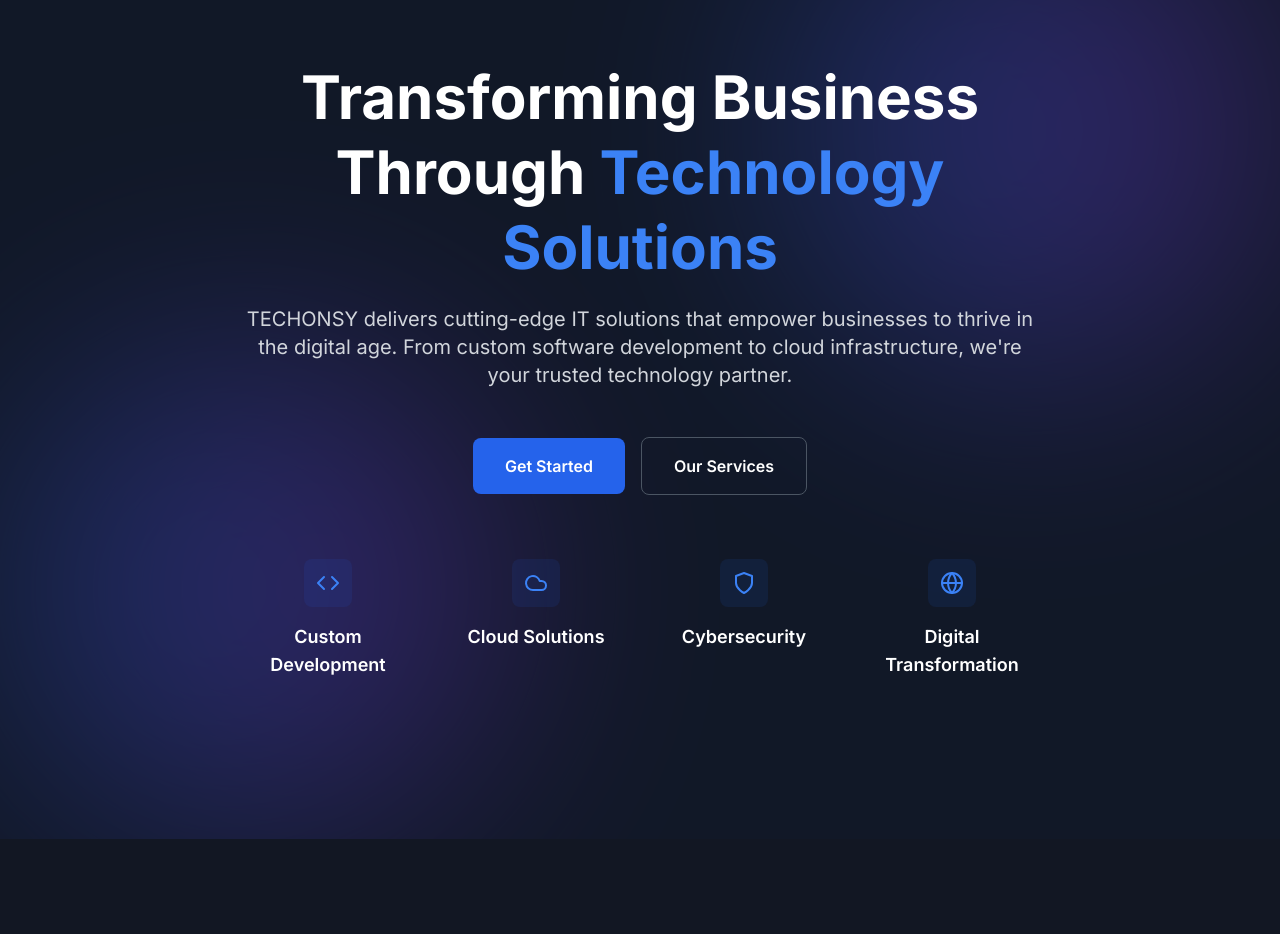
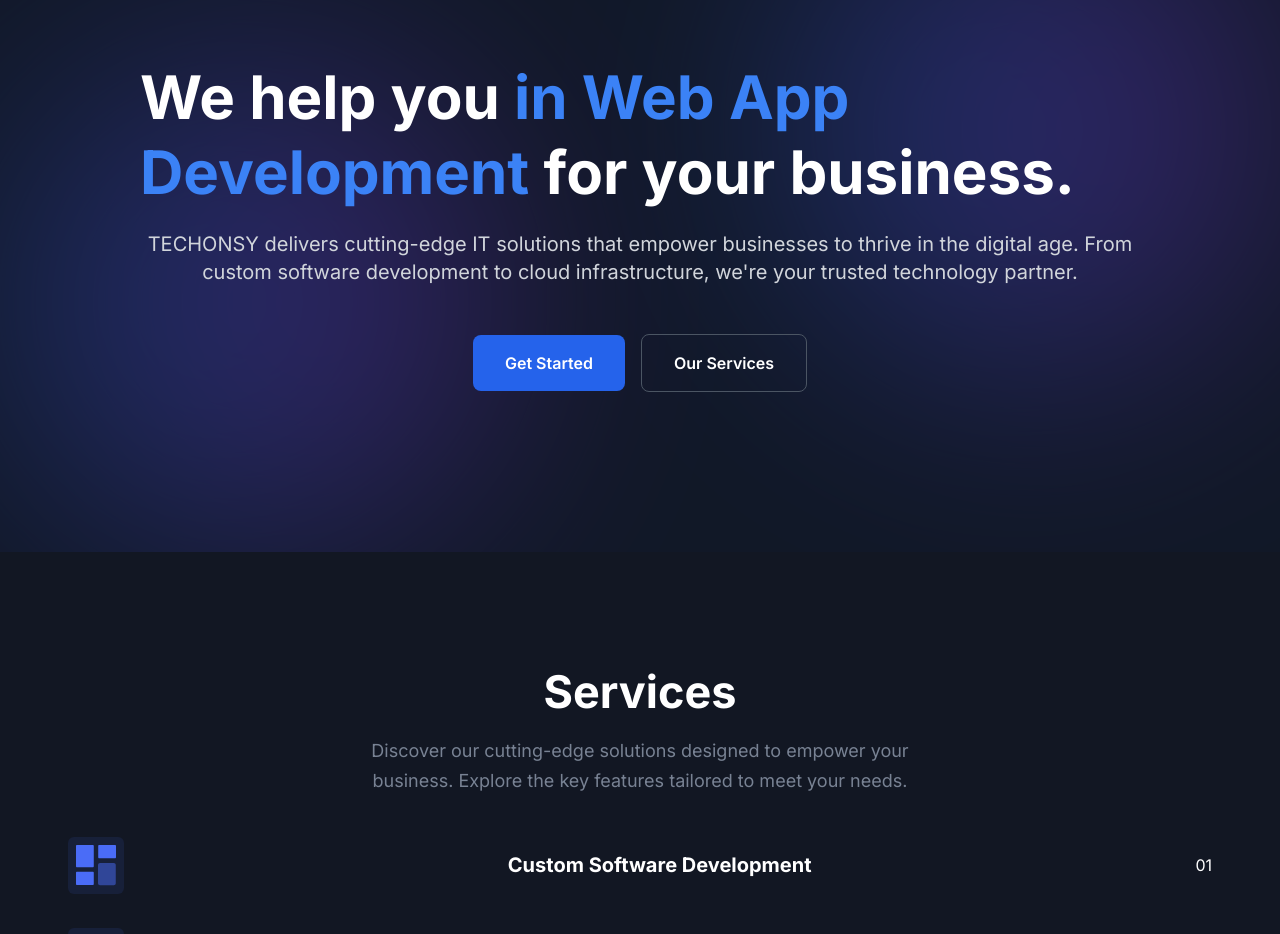
Before and after one commit to Pruthviraj005/Techonsy, a Next.js app: page / in a window 1280 px wide. Shown: the part 120-1054 px from the top of the page. Built offline with nearby package versions, Linux system fonts and the light colour scheme.

Commit message:
services and hero updated

```diff
--- a/src/components/Common/SectionTitle.tsx
+++ b/src/components/Common/SectionTitle.tsx
@@ -3,7 +3,7 @@
   paragraph,
   width = "570px",
   center,
-  mb = "100px",
+  mb = "30px",
 }: {
   title: string;
   paragraph: string;
--- a/src/components/Features/SingleFeature.tsx
+++ b/src/components/Features/SingleFeature.tsx
@@ -1,19 +1,34 @@
 import { Feature } from "@/types/feature";
 
 const SingleFeature = ({ feature }: { feature: Feature }) => {
-  const { icon, title, paragraph } = feature;
+  const { id, icon, title, paragraph } = feature;
   return (
-    <div className="w-full">
-      <div className="wow fadeInUp" data-wow-delay=".15s">
-        <div className="mb-10 flex h-[70px] w-[70px] items-center justify-center rounded-md bg-primary bg-opacity-10 text-primary">
+<div className="group grow relative">
+  <div className="wow fadeInUp flex flex-col" data-wow-delay="2s">
+    {/* Main Content Row */}
+    <div className="flex items-center gap-4 hover:bg-gray-50 dark:hover:bg-gray-800 p-3 rounded-lg transition-all-mt-1">
+      <div className="rounded-md bg-primary bg-opacity-10 text-primary p-2">
         {icon}
       </div>
-        <h3 className="mb-5 text-xl font-bold text-black dark:text-white sm:text-2xl lg:text-xl xl:text-2xl">
+      <h3 className="text-xl font-bold text-black dark:text-white flex-1">
         {title}
       </h3>
-        <p className="pr-[10px] text-base font-medium leading-relaxed text-body-color">
+      <div className="flex items-center gap-2">
+        <span className="group-hover:hidden transition-opacity">
+          {id.toString().padStart(2, '0')}
+        </span>
+        <button className="hidden group-hover:inline-block text-primary text-sm font-medium">
+          View More
+        </button>
+      </div>
+    </div>
+
+    {/* Hover Content */}
+    <div className="top-full left-0 w-full hidden group-hover:block bg-white dark:bg-gray-800 shadow-lg p-4 rounded-lg z-10 transform -translate-y-1">
+      <p className="text-base font-medium leading-relaxed ">
         {paragraph}
       </p>
+    </div>
   </div>
 </div>
   );
--- a/src/components/Features/index.tsx
+++ b/src/components/Features/index.tsx
@@ -6,20 +6,20 @@
   return (
     <>
       <section id="features" className="py-16 md:py-20 lg:py-28">
-        <div className="container">
+  <div className="container text-center">
     <SectionTitle
       title="Services"
       paragraph="Discover our cutting-edge solutions designed to empower your business. Explore the key features tailored to meet your needs."
       center
     />
-
-          <div className="grid grid-cols-1 gap-x-8 gap-y-14 md:grid-cols-2 lg:grid-cols-3">
+    <div className="flex gap-[10px] flex-col">
       {featuresData.map((feature) => (
         <SingleFeature key={feature.id} feature={feature} />
       ))}
     </div>
   </div>
 </section>
+
     </>
   );
 };
--- a/src/components/Hero/index.tsx
+++ b/src/components/Hero/index.tsx
@@ -1,61 +1,104 @@
+'use client';
+
+import { useState, useEffect } from "react";
 import { Code, CloudIcon, Shield, Globe } from "lucide-react";
 import Link from "next/link";
 
 const Hero = () => {
+  const [techSolution, setTechSolution] = useState("Mobile App Development");
+  const [animate, setAnimate] = useState(false); // Track animation state
+
+  useEffect(() => {
+    const solutions = [
+      " in Mobile App Development ",
+      " in Web App Development ",
+      " in Software Development ",
+      " in DevOps Development ",
+      " by Outsourcing Developers "
+    ];
+
+    let currentIndex = 0;
+    const interval = setInterval(() => {
+      currentIndex = (currentIndex + 1) % solutions.length;
+      setTechSolution(solutions[currentIndex]);
+      setAnimate(true); // Trigger the animation when text changes
+    }, 4000); // Switch every 4 seconds
+
+    return () => clearInterval(interval); // Cleanup the interval on component unmount
+  }, []);
+
+  // Reset animation by clearing the class after the animation ends
+  const handleAnimationEnd = () => {
+    setAnimate(false);
+  };
+
   return (
-    <section id="home" className="relative z-10 overflow-hidden bg-gray-900 pb-16 pt-[120px] md:pb-[120px] md:pt-[150px] xl:pb-[160px] xl:pt-[180px]">
+    <>
+      {/* Add global styles for keyframes */}
+      <style jsx>{`
+        @keyframes refinedPop {
+          0% {
+            transform: scale(0.3);
+            opacity: 0;
+            color: #3b82f6; /* Start with a subtle color */
+          }
+          50% {
+            transform: scale(2);
+            opacity: 1;
+            color: #3b82f6; /* Transition to a brighter color */
+          }
+          100% {
+            transform: scale(1);
+            opacity: 1;
+            color: #3b82f6; /* End with a vibrant blue */
+          }
+        }
+
+        .animateRefinedPop {
+          animation: refinedPop 2.5s ease-in-out forwards;
+        }
+      `}</style>
+
+      <section
+        id="home"
+        className="relative z-10 overflow-hidden bg-gray-900 pb-16 pt-[120px] md:pb-[120px] md:pt-[150px] xl:pb-[160px] xl:pt-[180px]"
+      >
         <div className="container mx-auto px-4">
-        <div className="flex flex-wrap -mx-4">
+          <div className="-mx-4 flex flex-wrap">
             <div className="w-full px-4">
-            <div className="mx-auto max-w-[800px] text-center">
+              <div className="mx-auto max-w-[1000px]">
+                <div className="">
                   <h1 className="mb-5 text-4xl font-bold leading-tight text-white sm:text-5xl sm:leading-tight md:text-6xl md:leading-tight">
-                Transforming Business Through
-                <span className="text-blue-500"> Technology Solutions</span>
+                    We help you
+                    <span
+                      className={`text-blue-500 ${animate ? "animateRefinedPop" : ""}`}
+                      onAnimationEnd={handleAnimationEnd} // Reset animation on end
+                    >
+                      {techSolution}
+                    </span>
+                     for your business.
                   </h1>
-              <p className="mb-12 text-lg leading-relaxed text-gray-300 sm:text-xl">
-                TECHONSY delivers cutting-edge IT solutions that empower businesses to thrive in the digital age. From custom software development to cloud infrastructure, we're your trusted technology partner.
+                </div>
+                <p className="mb-12 text-lg leading-relaxed text-gray-300 sm:text-xl text-center">
+                  TECHONSY delivers cutting-edge IT solutions that empower
+                  businesses to thrive in the digital age. From custom software
+                  development to cloud infrastructure, we're your trusted
+                  technology partner.
                 </p>
 
                 <div className="flex flex-col items-center justify-center space-y-4 sm:flex-row sm:space-x-4 sm:space-y-0">
                   <Link
                     href="/contact"
-                  className="rounded-lg bg-blue-600 px-8 py-4 text-base font-semibold text-white transition-all duration-300 hover:bg-blue-700 w-full sm:w-auto"
+                    className="w-full rounded-lg bg-blue-600 px-8 py-4 text-base font-semibold text-white transition-all duration-300 hover:bg-blue-700 sm:w-auto"
                   >
                     Get Started
                   </Link>
                   <Link
                     href="/services"
-                  className="rounded-lg border border-gray-600 bg-transparent px-8 py-4 text-base font-semibold text-white transition-all duration-300 hover:bg-gray-800 w-full sm:w-auto"
+                    className="w-full rounded-lg border border-gray-600 bg-transparent px-8 py-4 text-base font-semibold text-white transition-all duration-300 hover:bg-gray-800 sm:w-auto"
                   >
                     Our Services
                   </Link>
-              </div>
-
-              <div className="mt-16 grid grid-cols-2 gap-8 md:grid-cols-4">
-                <div className="text-center">
-                  <div className="mx-auto mb-4 flex h-12 w-12 items-center justify-center rounded-lg bg-blue-600/10">
-                    <Code className="h-6 w-6 text-blue-500" />
-                  </div>
-                  <h3 className="text-lg font-semibold text-white">Custom Development</h3>
-                </div>
-                <div className="text-center">
-                  <div className="mx-auto mb-4 flex h-12 w-12 items-center justify-center rounded-lg bg-blue-600/10">
-                    <CloudIcon className="h-6 w-6 text-blue-500" />
-                  </div>
-                  <h3 className="text-lg font-semibold text-white">Cloud Solutions</h3>
-                </div>
-                <div className="text-center">
-                  <div className="mx-auto mb-4 flex h-12 w-12 items-center justify-center rounded-lg bg-blue-600/10">
-                    <Shield className="h-6 w-6 text-blue-500" />
-                  </div>
-                  <h3 className="text-lg font-semibold text-white">Cybersecurity</h3>
-                </div>
-                <div className="text-center">
-                  <div className="mx-auto mb-4 flex h-12 w-12 items-center justify-center rounded-lg bg-blue-600/10">
-                    <Globe className="h-6 w-6 text-blue-500" />
-                  </div>
-                  <h3 className="text-lg font-semibold text-white">Digital Transformation</h3>
-                </div>
                 </div>
               </div>
             </div>
@@ -63,13 +106,14 @@
         </div>
 
         {/* Background Gradient Effects */}
-      <div className="absolute top-0 right-0 -z-10 opacity-30">
+        <div className="absolute right-0 top-0 -z-10 opacity-30">
           <div className="h-[500px] w-[500px] rounded-full bg-gradient-to-r from-blue-600 to-purple-600 blur-[120px]" />
         </div>
         <div className="absolute bottom-0 left-0 -z-10 opacity-30">
           <div className="h-[500px] w-[500px] rounded-full bg-gradient-to-r from-blue-600 to-purple-600 blur-[120px]" />
         </div>
       </section>
+    </>
   );
 };
 
```
Lines whose indentation alone changed are shown as unchanged.
